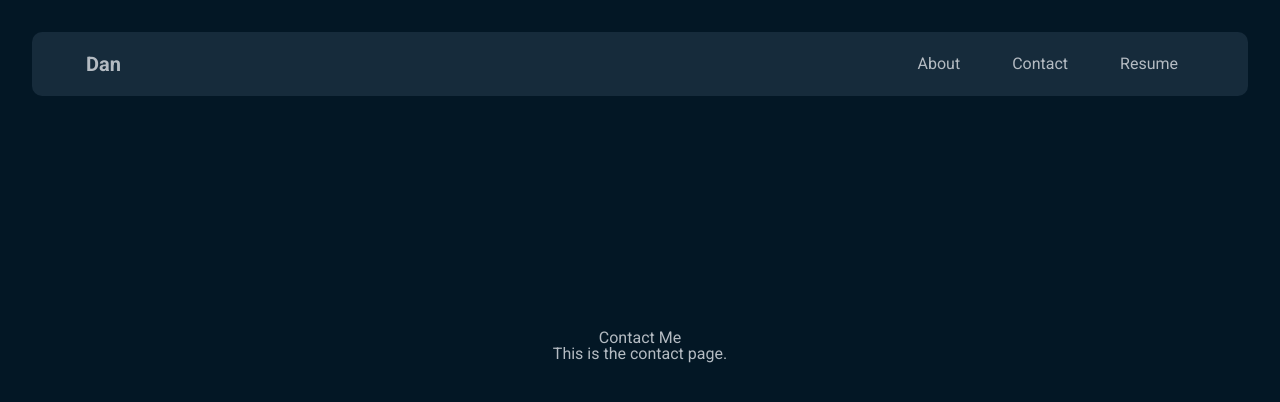
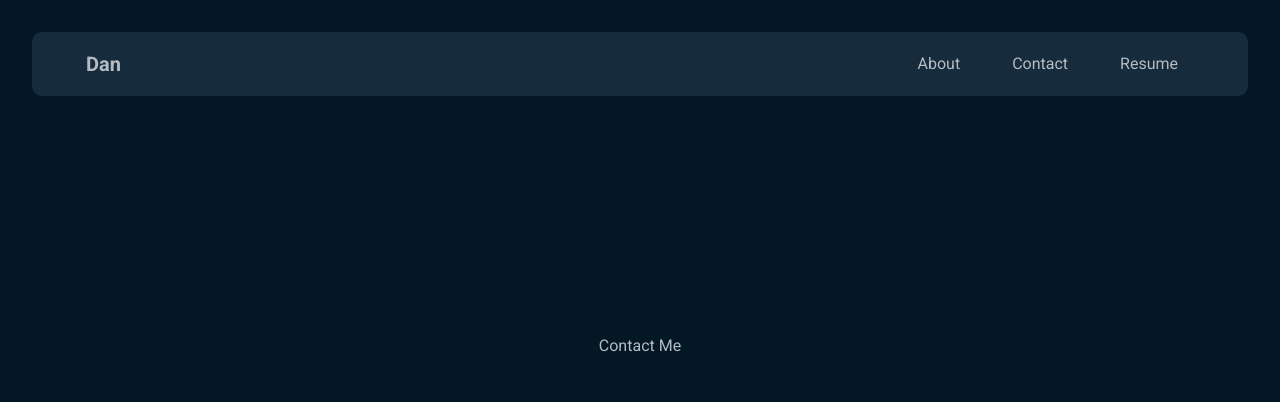
Before and after one commit to DanMyers300/danmyers.net, a React (Vite) app: page /contact in a window 1280 px wide. Shown: the top 402 px of the page. Built offline with nearby package versions, Linux system fonts and the light colour scheme.

Commit message:
updated about/contact

```diff
--- a/src/components/About.tsx
+++ b/src/components/About.tsx
@@ -2,7 +2,6 @@ function About() {
   return (
     <main>
       <h1>About Me</h1>
-      <p>This is the about page.</p>
     </main>
   );
 }
--- a/src/components/Contact.tsx
+++ b/src/components/Contact.tsx
@@ -2,7 +2,6 @@ function Contact() {
   return (
     <main>
       <h1>Contact Me</h1>
-      <p>This is the contact page.</p>
     </main>
   );
 }
```
Also changed, not shown: src/styles/About.css (added).
